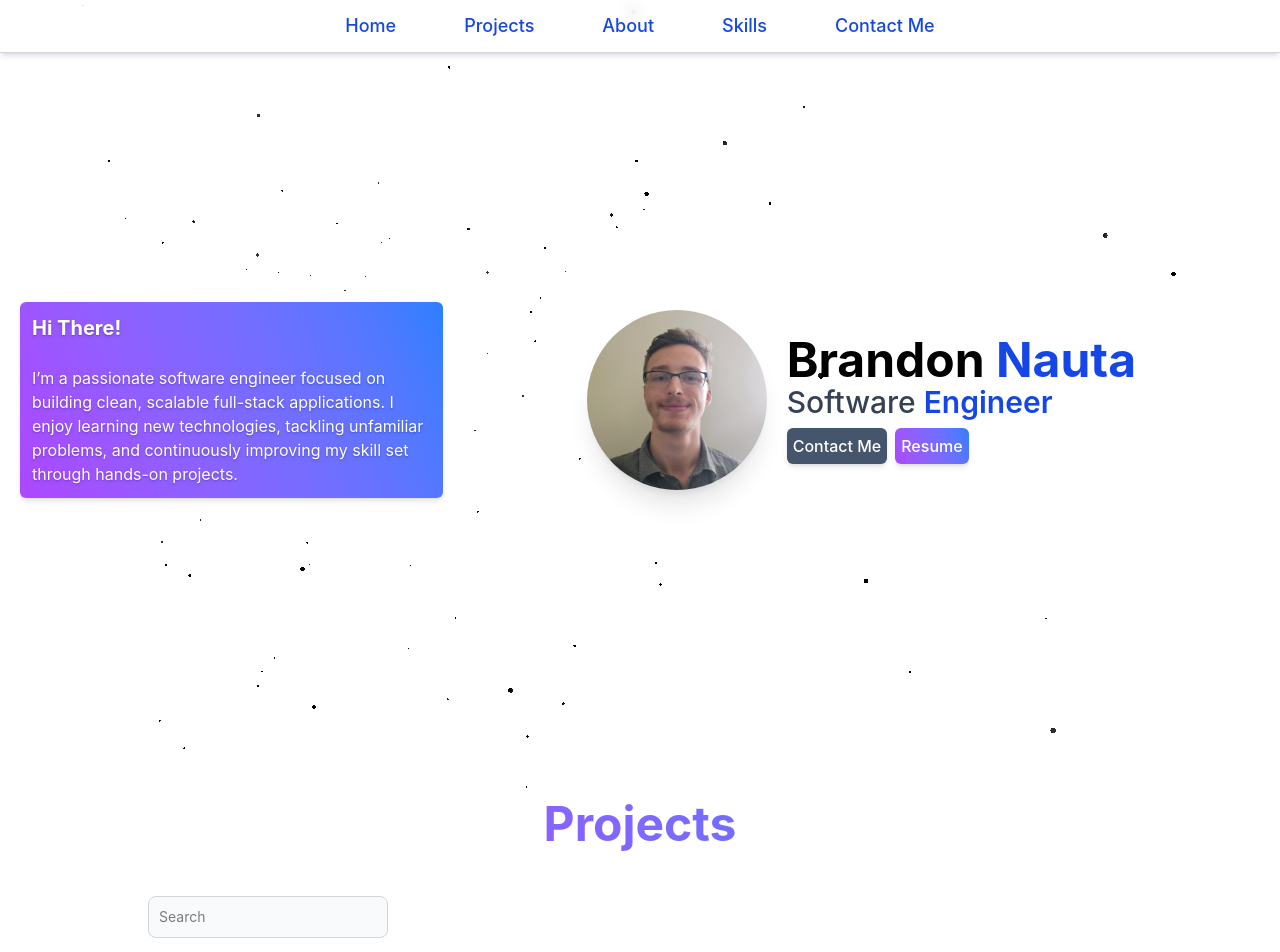
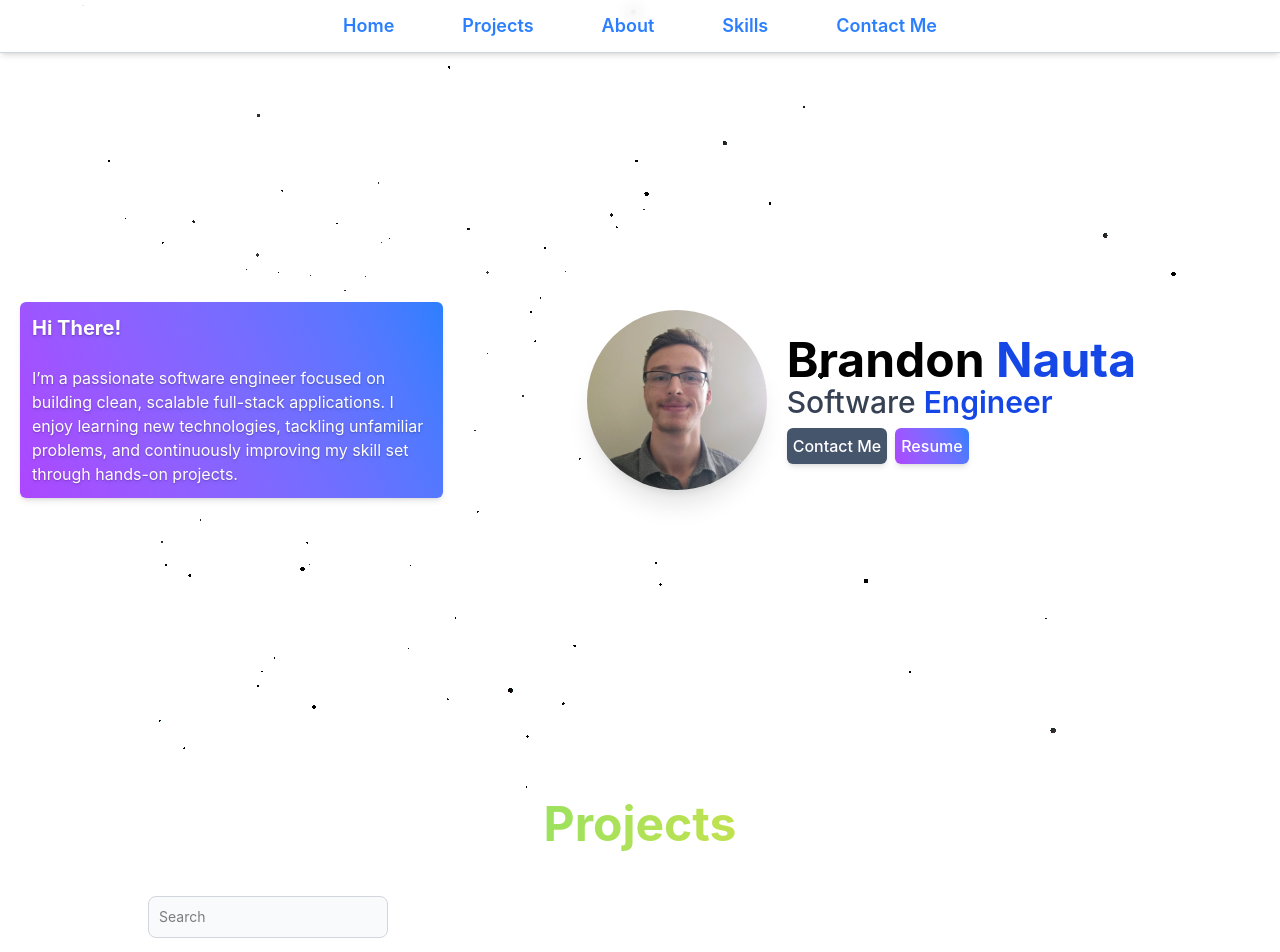
Before and after one commit to TheLuckyman30/portfolio, a React (Vite) app: page / in a window 1280 px wide. Shown: the top 952 px of the page. Built offline with nearby package versions, Linux system fonts and the light colour scheme.

Commit message:
Tweaked header colors

```diff
--- a/src/App.css
+++ b/src/App.css
@@ -35,8 +35,8 @@
   text-4xl sm:text-5xl
   text-transparent
   bg-linear-90
-  from-purple-500
-  to-blue-500
-  pb-2;
-  background-clip: text;
+  from-green-400
+  to-yellow-300
+  pb-2
+  bg-clip-text;
 }
--- a/src/css/components/common-ui/text-button.css
+++ b/src/css/components/common-ui/text-button.css
@@ -1,27 +1,20 @@
 @reference 'tailwindcss';
+@import "@themes/fonts.css";
 
 .text-button-primary-color {
-  @apply text-blue-700;
+  @apply text-blue-500;
 }
 
 .text-button {
-  @apply text-xs
+  @apply text-xs sm:text-lg
   p-1
   cursor-pointer
-  font-medium
+  font-semibold
+  font-poppins
   duration-75
   w-fit
   select-none
-  whitespace-nowrap;
+  whitespace-nowrap
+  bg-clip-text
+  hover:scale-105;
 }
-
-.text-button:hover {
-  @apply text-blue-900
-  scale-108;
-}
-
-@media (min-width: 640px) {
-  .text-button {
-    @apply text-lg;
-  }
-}
--- a/src/css/components/navbar.css
+++ b/src/css/components/navbar.css
@@ -16,17 +16,10 @@
 
 .navbar-items {
   @apply flex
-  w-full
+  w-full sm:max-w-5xl
   mx-auto
   p-2
-  gap-6
+  gap-6 sm:gap-15
   justify-center
   items-center;
 }
-
-@media (min-width: 640px) {
-  .navbar-items {
-    @apply max-w-5xl
-    gap-15;
-  }
-}
```
